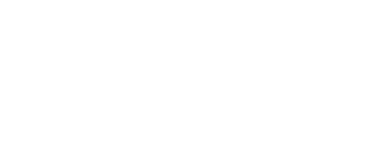
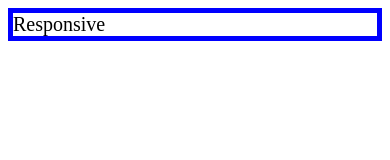
Before and after one commit to bluesky0269/web_1, a plain HTML site: page mediaquery.html in a window 390 px wide. Drawn offline with Linux system fonts and the light colour scheme.

Commit message:
mediaquery

```diff
--- a/mediaquery.html
+++ b/mediaquery.html
@@ -11,7 +11,8 @@
       /* screen width > 800px */
       @media(max-width:800px) {
         div {
-          display:none;
+          border:5px solid blue;
+          font-size:20px;
         }
       }
     </style>
```
